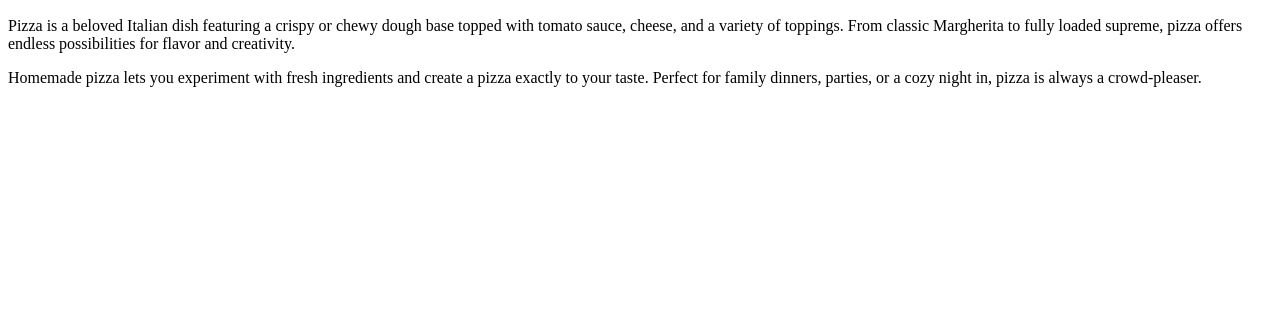
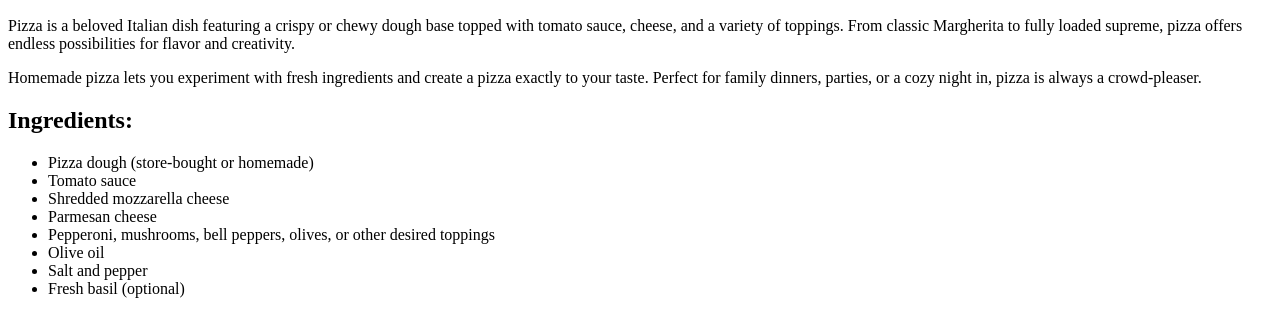
Before and after one commit to pinkLemon3/odin-recipes, a plain HTML site: page recipes/pizza.html in a window 1280 px wide. Shown: the part 534-848 px from the top of the page. Before the commit the page ends 800 px from the top, so only its background shows below. Drawn offline with Linux system fonts and the light colour scheme.

Commit message:
add ingredients for the pizza

```diff
--- a/recipes/pizza.html
+++ b/recipes/pizza.html
@@ -20,6 +20,17 @@
         Homemade pizza lets you experiment with fresh ingredients and create a pizza exactly to your taste.
         Perfect for family dinners, parties, or a cozy night in, pizza is always a crowd-pleaser.
     </p>
+    <h2>Ingredients:</h2>
+    <ul>
+        <li>Pizza dough (store-bought or homemade)</li>
+        <li>Tomato sauce</li>
+        <li>Shredded mozzarella cheese</li>
+        <li>Parmesan cheese</li>
+        <li>Pepperoni, mushrooms, bell peppers, olives, or other desired toppings</li>
+        <li>Olive oil</li>
+        <li>Salt and pepper</li>
+        <li>Fresh basil (optional)</li>
+    </ul>
 </body>
 
 </html>
```
